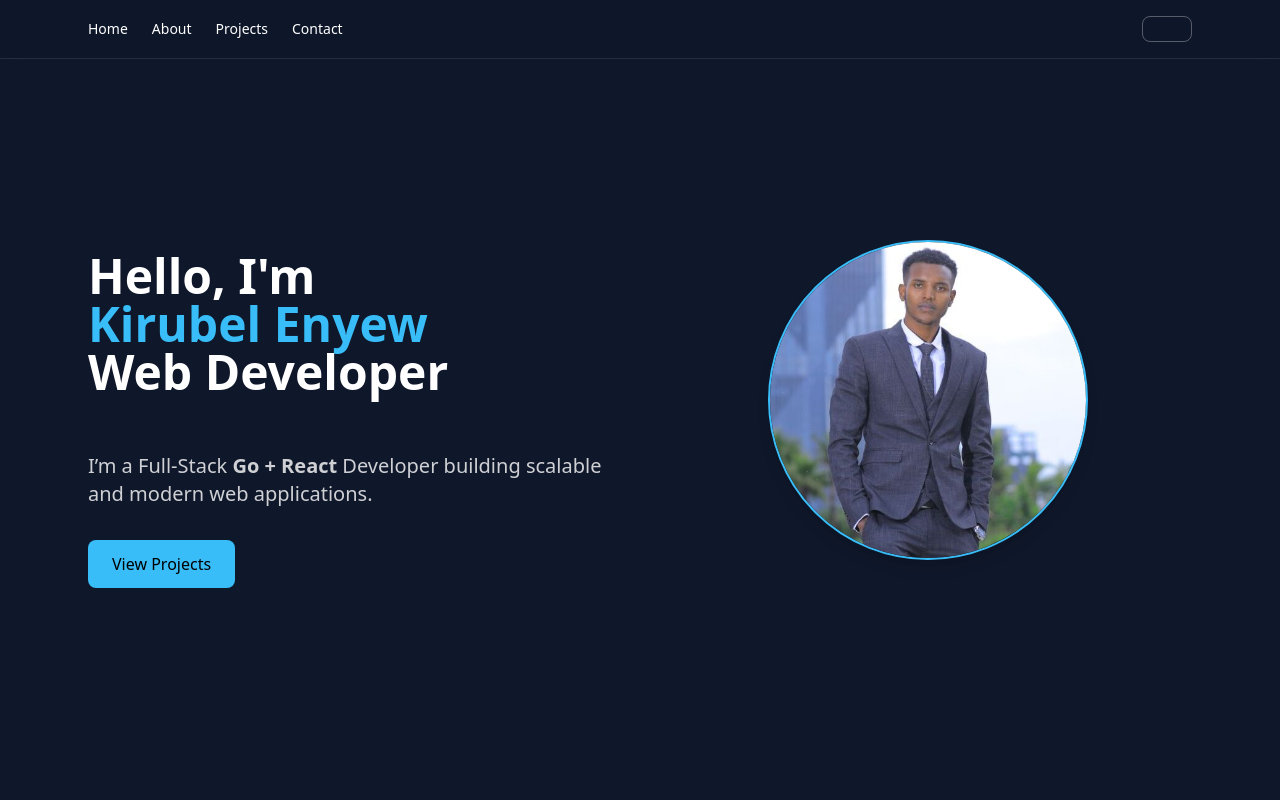
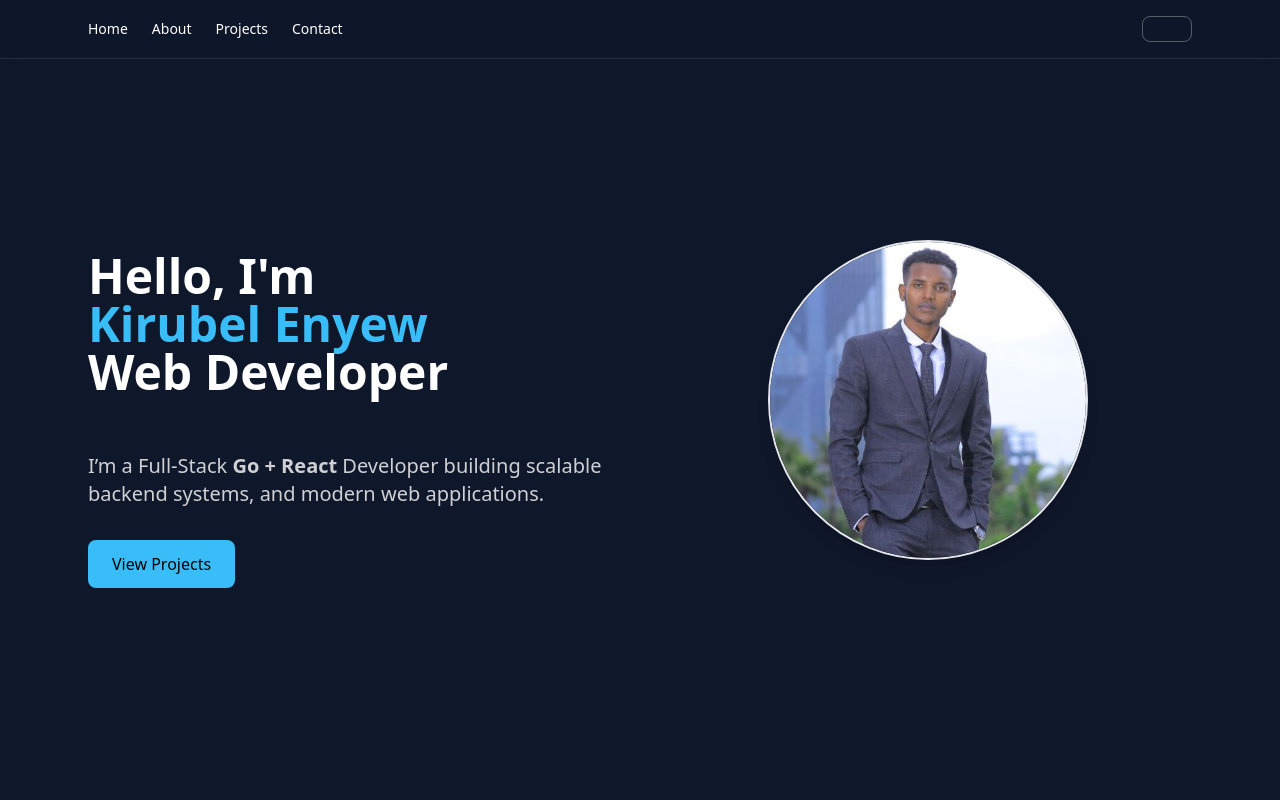
Before and after one commit to Kirubel-Enyew27/portfolio, a React (Vite) app in the folder frontend/: page / in a window 1280 px wide. Shown: the top 800 px of the page. Built offline with nearby package versions, Linux system fonts and the light colour scheme.

Commit message:
update profile picture border style

```diff
--- a/frontend/src/pages/Home.tsx
+++ b/frontend/src/pages/Home.tsx
@@ -21,7 +21,7 @@ export default function Home() {
 
           <p className="mt-4 text-xl text-white/80">
             I’m a Full‑Stack <strong>Go + React</strong> Developer
-            building scalable and modern web applications.
+            building scalable backend systems, and modern web applications.
           </p>
 
           <div className="mt-8 flex gap-4">
@@ -39,7 +39,7 @@ export default function Home() {
           <img
             src={myImage}
             alt="Kirubel Enyew"
-            className="w-64 h-64 md:w-80 md:h-80 rounded-full object-cover border-2 border-accent shadow-lg"
+            className="w-64 h-64 md:w-80 md:h-80 rounded-full object-cover border-2 shadow-lg"
           />
         </div>
       </div>
```
